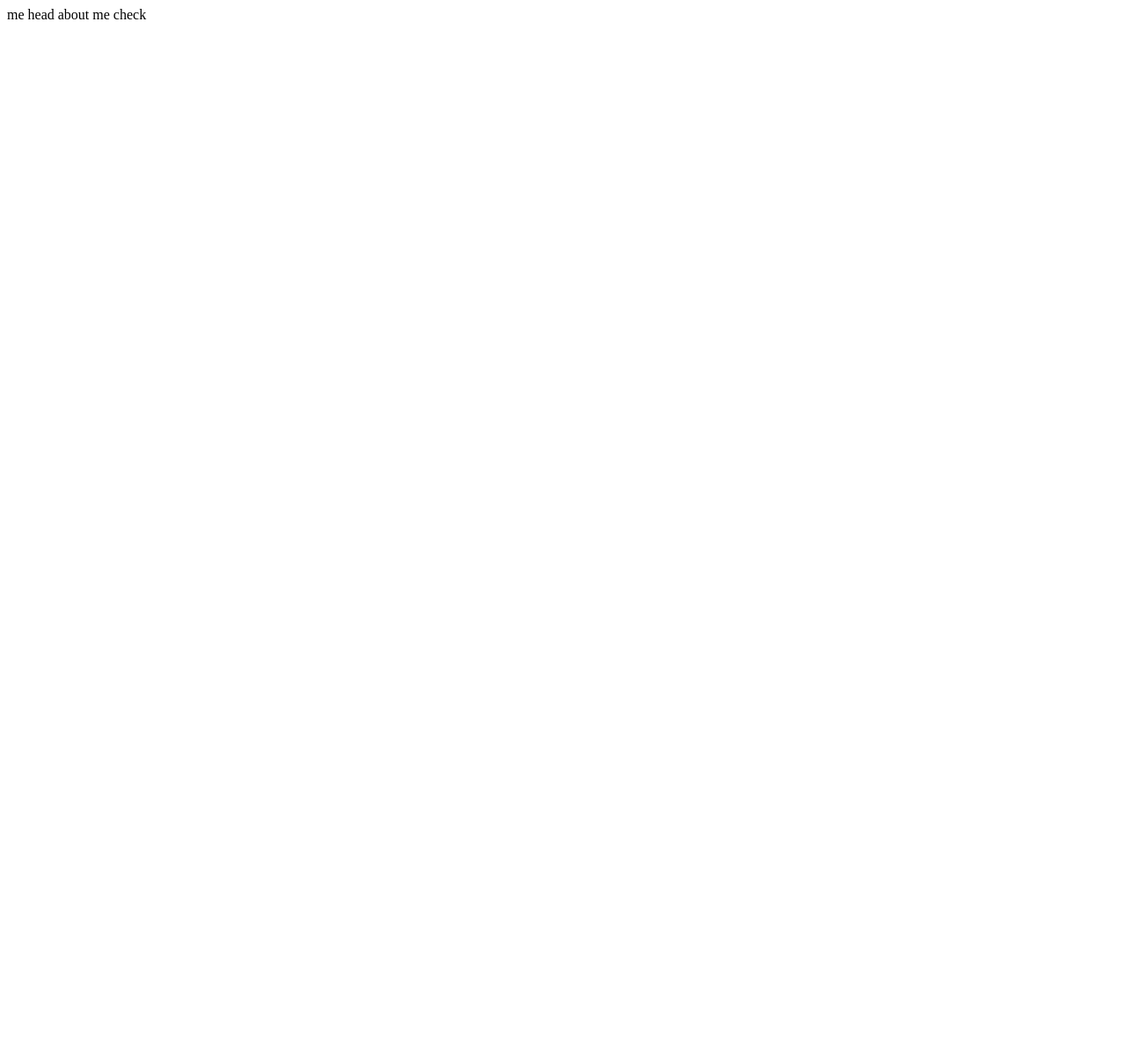
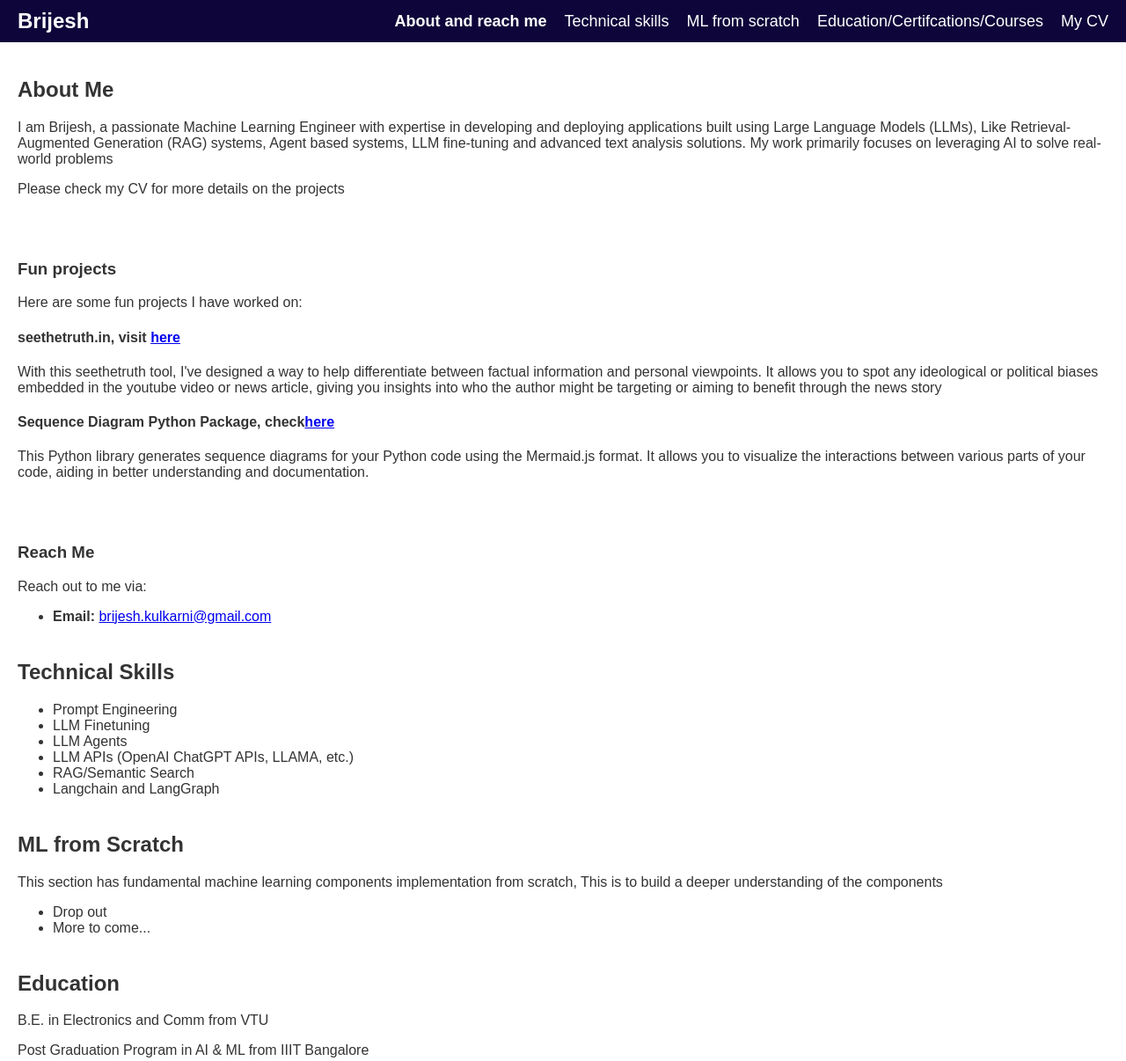
Before and after one commit to brijeshkulkarni/brijeshkulkarni.github.io, a plain HTML site: page index.html in a window 1280 px wide. Shown: the top 1206 px of the page at 88% size. Before the commit the page ends 800 px from the top, so only its background shows below. Drawn offline with Linux system fonts and the light colour scheme.

Commit message:
init - content

```diff
--- a/index.html
+++ b/index.html
@@ -1,4 +1,129 @@
-<html>
-    <head>me head</head>
-    <body>about me check</body>
+<!DOCTYPE html>
+<html lang="en">
+<head>
+    <meta charset="UTF-8">
+    <meta name="viewport" content="width=device-width, initial-scale=1.0">
+    <title>Brijesh's CV</title>
+    <style>
+        body {
+            font-family: Arial, sans-serif;
+            margin: 0;
+            padding: 0;
+            color: #333;
+        }
+        header {
+            display: flex;
+            justify-content: space-between;
+            align-items: center;
+            padding: 10px 20px;
+            background-color: #0e063a;
+            color: white;
+        }
+        header h1 {
+            margin: 0;
+            font-size: 24px;
+        }
+        nav ul {
+            list-style: none;
+            margin: 0;
+            padding: 0;
+            display: flex;
+        }
+        nav ul li {
+            margin-left: 20px;
+        }
+        nav ul li a {
+            color: white;
+            text-decoration: none;
+            font-size: 18px;
+        }
+        nav ul li a:hover {
+            text-decoration: underline;
+        }
+        .content {
+            padding: 20px;
+        }
+        section {
+            margin-bottom: 40px;
+        }
+        .active {
+            font-weight: bold;
+        }
+    </style>
+</head>
+<body>
+    <header>
+        <h1>Brijesh</h1>
+        <nav>
+            <ul>
+                <li><a href="#about" class="active">About and reach me</a></li>
+                <li><a href="#skills">Technical skills</a></li>
+                <li><a href="#ml">ML from scratch</a></li>
+                <li><a href="#education">Education/Certifcations/Courses</a></li>
+                <li><a href="#cv">My CV</a></li>
+            </ul>
+        </nav>
+    </header>
+
+    <div class="content">
+        <section id="about">
+            <h2>About Me</h2>
+            <p>I am Brijesh, a passionate Machine Learning Engineer with expertise in developing and deploying applications built using Large Language Models (LLMs), Like Retrieval-Augmented Generation (RAG) systems, Agent based systems, LLM fine-tuning  and advanced text analysis solutions. My work primarily focuses on leveraging AI to solve real-world problems</p>
+
+            <p>Please check my CV for more details on the projects</p>
+
+            <br/>
+            <br/>
+            <h3>Fun projects</h3>
+            Here are some fun projects I have worked on:
+            <h4>seethetruth.in, visit <a href="https://seethetruth.in/" target="_blank">here</a></h4>
+            <p>With this seethetruth tool, I've designed a way to help differentiate between factual information and personal viewpoints. It allows you to spot any ideological or political biases embedded in the youtube video or news article, giving you insights into who the author might be targeting or aiming to benefit through the news story</p>
+
+
+            <h4>Sequence Diagram Python Package, check<a href="https://pypi.org/project/sequenceDiagram/" target="_blank">here</a></h4>
+            <p>This Python library generates sequence diagrams for your Python code using the Mermaid.js format. It allows you to visualize the interactions between various parts of your code, aiding in better understanding and documentation.</p>
+
+            <br/>
+            <br/>
+            <h3>Reach Me</h3>
+            <p>Reach out to me via:</p>
+            <ul>
+                <li><strong>Email:</strong> <a href="mailto:brijesh.kulkarni@gmail.com">brijesh.kulkarni@gmail.com</a></li>
+            </ul>
+        </section>
+
+        <section id="skills">
+            <h2>Technical Skills</h2>
+            <ul>
+                <li>Prompt Engineering</li>
+                <li>LLM Finetuning</li>
+                <li>LLM Agents</li>
+                <li>LLM APIs (OpenAI ChatGPT APIs, LLAMA, etc.)</li>
+                <li>RAG/Semantic Search</li>
+                <li>Langchain and LangGraph</li>
+            </ul>
+
+        </section>
+
+        <section id="ml">
+            <h2>ML from Scratch</h2>
+            <p>This section has fundamental machine learning components implementation from scratch, This is to build a deeper understanding of the components</p>
+            <ul>
+                <li>Drop out <a href="\scratch\Dropout.html"></a></li>
+                <li>More to come...</li>
+            </ul>
+        </section>
+
+        <section id="education">
+            <h2>Education</h2>
+            <p>B.E. in Electronics and Comm from VTU</p>
+            <p>Post Graduation Program in AI & ML from IIIT Bangalore</p>
+        </section>
+
+        <section id="cv">
+            <h2>My CV</h2>
+            <p>You can download my CV <a href="https://drive.google.com/file/d/1HYrsHTiSy53qoUFMC1Bcz6TCekNynsdX/view?usp=sharing" target="_blank">here</a>.</p>
+        </section>
+    </div>
+</body>
 </html>
```
